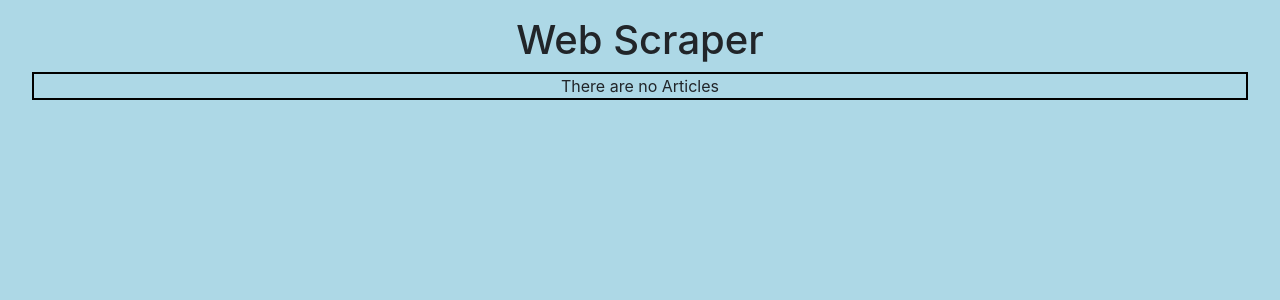
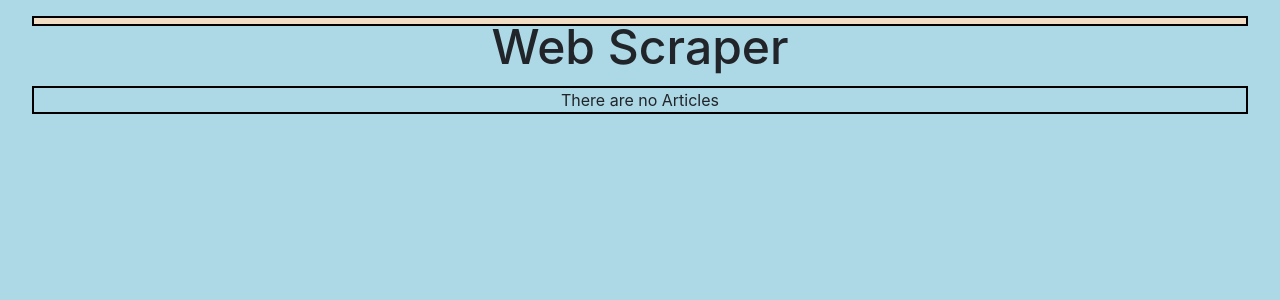
Before and after one commit to BonnieAcuna/Web-Scraping, a Node server app: page / in a window 1280 px wide. Shown: the part 71-371 px from the top of the page. Run offline with Node 20, Linux system fonts and the light colour scheme; data that the repository does not hold is empty; some libraries are stand-ins or nearby versions.

Commit message:
updating

```diff
--- a/public/styles.css
+++ b/public/styles.css
@@ -15,3 +15,12 @@ body {
 .nav-title {
     font-size: 30px;
 }
+
+.title-row {
+    width: 95%;
+    border: 2px solid black;
+    margin-left: 2.5%;
+    height: 15%;
+    font-size: 48px;
+    background-color: rgb(241, 221, 195);
+}
--- a/server.js
+++ b/server.js
@@ -114,6 +114,26 @@ app.get("/save", function(req, res) {
     })
 })
 
+app.put("/saved/:id", function(req, res) {
+    db.Article.findByIdAndUpdate(
+      req.params.id,
+      {
+        $set: req.body
+      },
+      {
+        new: true
+      }
+    )
+      .then(function(dbArticle) {
+        res.render("tech", {
+          articles: dbArticle
+        });
+      })
+      .catch(function(err) {
+        res.json(err);
+      });
+  });
+
 app.get("/articles/:id", function(req, res) {
     dbArticle.findOne({ _id: req.params.id })
     .populate("note")
--- a/views/save.handlebars
+++ b/views/save.handlebars
@@ -22,7 +22,7 @@
 
   <div class="row">
     <div class="col-sm-12"></div>
-    {{#each articles}}
+    {{#each articles-saved}}
       <div class="col-sm-12" data-id="{{this._id}}">
         <div class="card">
           <div class="card-content">
```
Also changed, not shown: public/images/paper.jpg (added).
